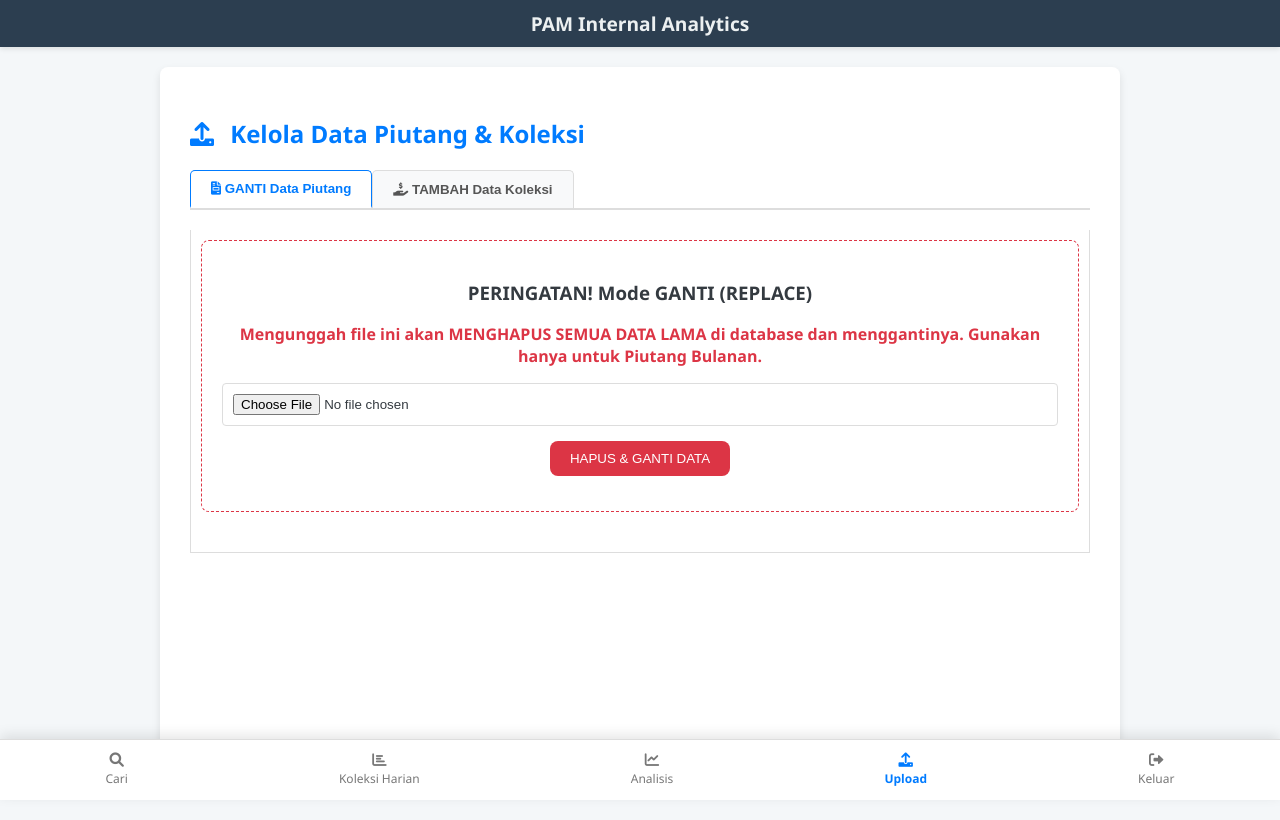
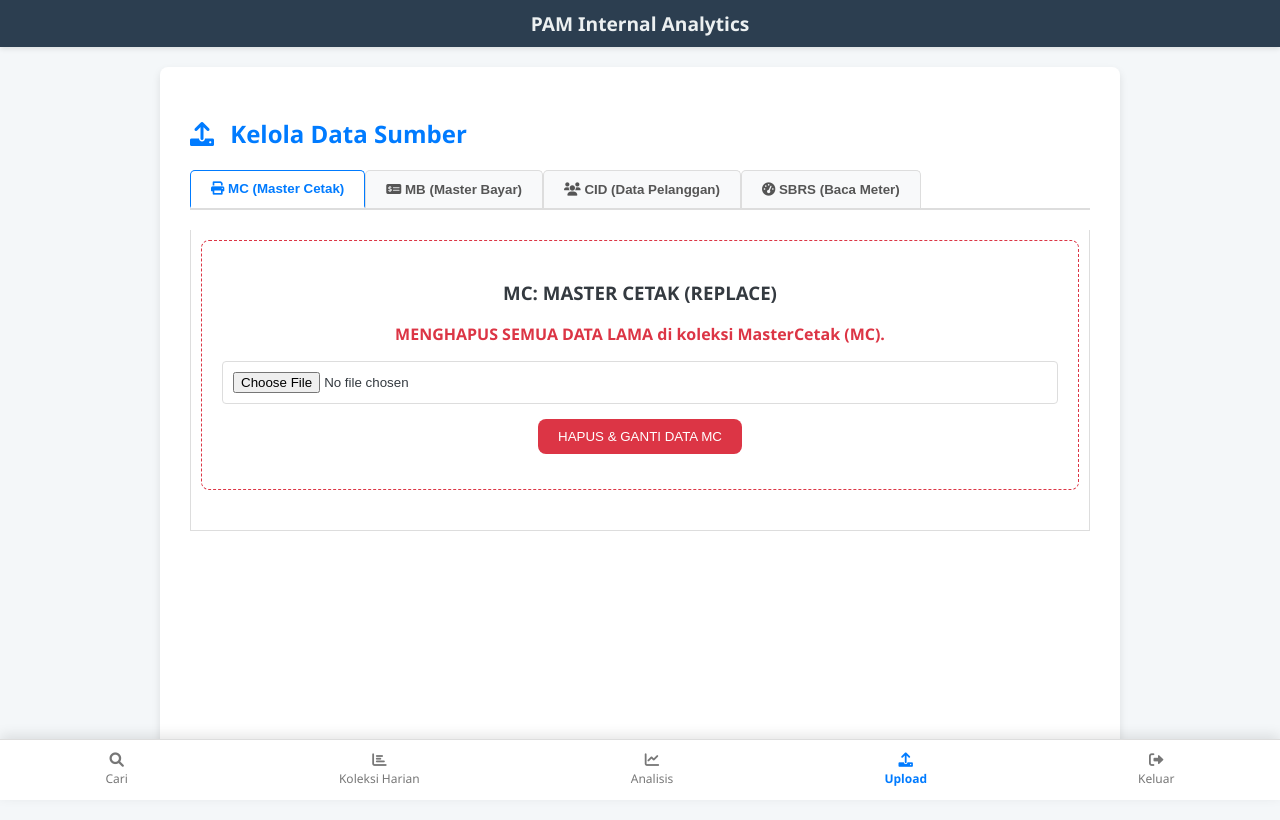
Before and after one commit to krackxor/PAM, a Flask app: page /admin/upload in a window 1280 px wide. Shown: the top 820 px of the page. Run offline with Flask 3, Linux system fonts and the light colour scheme; the visitor is signed in with stand-in values (Sample User, id 1).

Commit message:
Update upload_admin_unified.html

```diff
--- a/templates/upload_admin_unified.html
+++ b/templates/upload_admin_unified.html
@@ -8,7 +8,7 @@
     border-bottom: 2px solid #ddd;
     margin-bottom: 20px;
     display: flex;
-    overflow-x: auto; /* Memastikan tab bisa di-scroll di mobile */
+    overflow-x: auto;
     white-space: nowrap;
 }
 .tab-button {
@@ -21,7 +21,7 @@
     font-weight: 600;
     color: #555;
     transition: all 0.3s;
-    flex-shrink: 0; /* Mencegah tombol menyusut di mobile */
+    flex-shrink: 0;
 }
 .tab-button.active {
     background-color: white;
@@ -60,9 +60,8 @@
 }
 .btn-upload-append:hover { background-color: #1e7e34; }
 
-#uploadStatusBilled, #uploadStatusCollection { margin-top: 15px; font-weight: 500; }
+#uploadStatusMC, #uploadStatusMB, #uploadStatusCID, #uploadStatusSBRS { margin-top: 15px; font-weight: 500; }
 
-/* Styling input file agar lebih mudah diklik di mobile */
 input[type="file"] {
     display: block;
     width: 100%;
@@ -83,48 +82,85 @@ input[type="file"] {
 
 {% block content %}
     <h2 style="text-align: left; border-bottom: none; margin-bottom: 20px; color: var(--primary-color);">
-        <i class="fas fa-upload" style="margin-right: 10px;"></i> Kelola Data Piutang & Koleksi
+        <i class="fas fa-upload" style="margin-right: 10px;"></i> Kelola Data Sumber
     </h2>
 
     <div class="tab-menu">
-        <button class="tab-button active" onclick="showTab('billed')" id="tab-billed">
-            <i class="fas fa-file-invoice"></i> GANTI Data Piutang
+        <button class="tab-button active" onclick="showTab('mc')" id="tab-mc">
+            <i class="fas fa-print"></i> MC (Master Cetak)
         </button>
-        <button class="tab-button" onclick="showTab('collection')" id="tab-collection">
-            <i class="fas fa-hand-holding-usd"></i> TAMBAH Data Koleksi
+        <button class="tab-button" onclick="showTab('mb')" id="tab-mb">
+            <i class="fas fa-money-check-alt"></i> MB (Master Bayar)
+        </button>
+        <button class="tab-button" onclick="showTab('cid')" id="tab-cid">
+            <i class="fas fa-users"></i> CID (Data Pelanggan)
+        </button>
+        <button class="tab-button" onclick="showTab('sbrs')" id="tab-sbrs">
+            <i class="fas fa-tachometer-alt"></i> SBRS (Baca Meter)
         </button>
     </div>
 
-    <div id="content-billed" class="tab-content">
+    <div id="content-mc" class="tab-content">
         <div class="upload-section" style="border: 1px dashed #dc3545;">
-            <h3>PERINGATAN! Mode GANTI (REPLACE)</h3>
-            <p style="font-weight: bold; color: #dc3545;">Mengunggah file ini akan MENGHAPUS SEMUA DATA LAMA di database dan menggantinya. Gunakan hanya untuk Piutang Bulanan.</p>
-            <form id="uploadFormBilled" action="{{ url_for('upload_billed_data') }}" method="POST" enctype="multipart/form-data">
-                <input type="file" id="csvFileBilled" name="file" accept=".csv, .xlsx, .xls" required>
-                <button type="submit" class="btn-upload-replace">HAPUS & GANTI DATA</button>
+            <h3>MC: MASTER CETAK (REPLACE)</h3>
+            <p style="font-weight: bold; color: #dc3545;">MENGHAPUS SEMUA DATA LAMA di koleksi MasterCetak (MC).</p>
+            <form id="uploadFormMC" action="{{ url_for('upload_mc_data') }}" method="POST" enctype="multipart/form-data">
+                <input type="file" id="csvFileMC" name="file" accept=".csv, .xlsx, .xls" required>
+                <button type="submit" class="btn-upload-replace">HAPUS & GANTI DATA MC</button>
             </form>
-            <div id="uploadStatusBilled"></div>
+            <div id="uploadStatusMC"></div>
         </div>
     </div>
 
-    <div id="content-collection" class="tab-content" style="display: none;">
+    <div id="content-mb" class="tab-content" style="display: none;">
         <div class="upload-section" style="border: 1px dashed var(--secondary-color);">
-            <h3>Mode TAMBAH (APPEND)</h3>
-            <p style="font-weight: bold; color: var(--secondary-color);">Mengunggah file ini akan MENAMBAHKAN data transaksi baru. Duplikasi akan diabaikan secara otomatis.</p>
-            <p style="font-size: 0.9em; color: #666;">File harus memiliki kolom kunci unik: NOMEN, NOTAG, NOMINAL, dan PAY_DT.</p>
-            <form id="uploadFormCollection" action="{{ url_for('upload_collection_data') }}" method="POST" enctype="multipart/form-data">
-                <input type="file" id="csvFileCollection" name="file" accept=".csv, .xlsx, .xls" required>
-                <button type="submit" class="btn-upload-append">TAMBAH DATA KOLEKSI</button>
+            <h3>MB: MASTER BAYAR (APPEND)</h3>
+            <p style="font-weight: bold; color: var(--secondary-color);">MENAMBAHKAN data transaksi baru. Duplikasi diabaikan.</p>
+            <p style="font-size: 0.9em; color: #666;">Kunci unik: NOTAGIHAN, TGL_BAYAR, NOMINAL.</p>
+            <form id="uploadFormMB" action="{{ url_for('upload_mb_data') }}" method="POST" enctype="multipart/form-data">
+                <input type="file" id="csvFileMB" name="file" accept=".csv, .xlsx, .xls" required>
+                <button type="submit" class="btn-upload-append">TAMBAH DATA MB</button>
             </form>
-            <div id="uploadStatusCollection"></div>
+            <div id="uploadStatusMB"></div>
         </div>
     </div>
 
+    <div id="content-cid" class="tab-content" style="display: none;">
+        <div class="upload-section" style="border: 1px dashed #dc3545;">
+            <h3>CID: CUSTOMER DATA (REPLACE)</h3>
+            <p style="font-weight: bold; color: #dc3545;">MENGHAPUS SEMUA DATA LAMA di koleksi CustomerData (CID).</p>
+            <form id="uploadFormCID" action="{{ url_for('upload_cid_data') }}" method="POST" enctype="multipart/form-data">
+                <input type="file" id="csvFileCID" name="file" accept=".csv, .xlsx, .xls" required>
+                <button type="submit" class="btn-upload-replace">HAPUS & GANTI DATA CID</button>
+            </form>
+            <div id="uploadStatusCID"></div>
+        </div>
+    </div>
+
+    <div id="content-sbrs" class="tab-content" style="display: none;">
+        <div class="upload-section" style="border: 1px dashed var(--secondary-color);">
+            <h3>SBRS: RIWAYAT BACA METER (APPEND)</h3>
+            <p style="font-weight: bold; color: var(--secondary-color);">MENAMBAHKAN riwayat baca meter baru. Duplikasi diabaikan.</p>
+            <p style="font-size: 0.9em; color: #666;">Kunci unik: CMR_ACCOUNT, CMR_RD_DATE.</p>
+            <form id="uploadFormSBRS" action="{{ url_for('upload_sbrs_data') }}" method="POST" enctype="multipart/form-data">
+                <input type="file" id="csvFileSBRS" name="file" accept=".csv, .xlsx, .xls" required>
+                <button type="submit" class="btn-upload-append">TAMBAH DATA SBRS</button>
+            </form>
+            <div id="uploadStatusSBRS"></div>
+        </div>
+    </div>
+
+
     <script>
-        const formBilled = document.getElementById('uploadFormBilled');
-        const formCollection = document.getElementById('uploadFormCollection');
-        const statusBilled = document.getElementById('uploadStatusBilled');
-        const statusCollection = document.getElementById('uploadStatusCollection');
+        const formMC = document.getElementById('uploadFormMC');
+        const formMB = document.getElementById('uploadFormMB');
+        const formCID = document.getElementById('uploadFormCID');
+        const formSBRS = document.getElementById('uploadFormSBRS');
+
+        const statusMC = document.getElementById('uploadStatusMC');
+        const statusMB = document.getElementById('uploadStatusMB');
+        const statusCID = document.getElementById('uploadStatusCID');
+        const statusSBRS = document.getElementById('uploadStatusSBRS');
 
         function showTab(tabName) {
             document.querySelectorAll('.tab-content').forEach(div => div.style.display = 'none');
@@ -161,13 +197,15 @@ input[type="file"] {
             }
         }
 
-        // Event Listeners untuk kedua Form
-        formBilled.addEventListener('submit', (e) => handleUpload(e, formBilled, statusBilled, 'var(--secondary-color)'));
-        formCollection.addEventListener('submit', (e) => handleUpload(e, formCollection, statusCollection, 'var(--secondary-color)'));
+        // Event Listeners untuk semua Form
+        formMC.addEventListener('submit', (e) => handleUpload(e, formMC, statusMC, 'var(--secondary-color)'));
+        formMB.addEventListener('submit', (e) => handleUpload(e, formMB, statusMB, 'var(--secondary-color)'));
+        formCID.addEventListener('submit', (e) => handleUpload(e, formCID, statusCID, 'var(--secondary-color)'));
+        formSBRS.addEventListener('submit', (e) => handleUpload(e, formSBRS, statusSBRS, 'var(--secondary-color)'));
 
-        // Tampilkan tab Piutang saat pertama kali dimuat
+        // Tampilkan tab MC saat pertama kali dimuat
         document.addEventListener('DOMContentLoaded', () => {
-            showTab('billed');
+            showTab('mc');
         });
     </script>
 {% endblock %}
```
